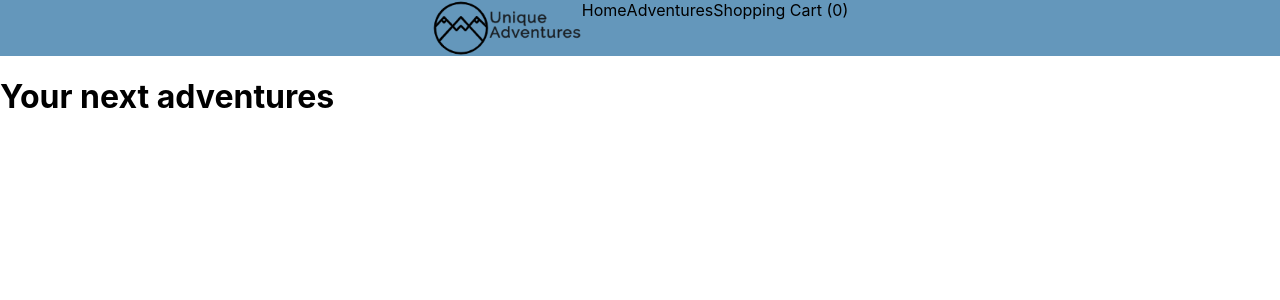
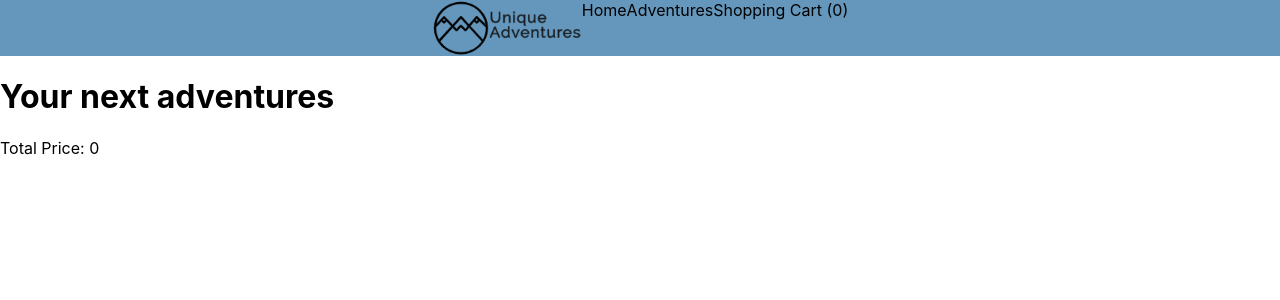
Before and after one commit to Anastasia-ra/next.js-ecommerce-store, a Next.js app: page /shoppingcart in a window 1280 px wide. Shown: the top 300 px of the page. Built offline with nearby package versions, Linux system fonts and the light colour scheme.

Commit message:
Add total price

```diff
--- a/pages/shoppingcart.js
+++ b/pages/shoppingcart.js
@@ -1,14 +1,61 @@
 import Head from 'next/head';
 import Layout from '../components/Layout';
+import { getParsedCookie, setParsedCookie } from '../util/cookies.js';
+import adventuresDatabase from '../util/database';
 
-export default function ShoppingCart() {
+export default function ShoppingCart(props) {
+  const cookieValue = getParsedCookie('cart') || [];
+  const newCookie = cookieValue.map((cookieObject) => {
+    function findName() {
+      for (const singleAdventure of props.adventures) {
+        if (singleAdventure.id === cookieObject.id) {
+          return {
+            ...cookieObject,
+            name: singleAdventure.name,
+            price: singleAdventure.price,
+          };
+        }
+      }
+    }
+    return findName();
+  });
+  setParsedCookie('cart', newCookie);
+
+  const totalPrice = newCookie.reduce((previousValue, currentValue) => {
+    return previousValue + currentValue.price * currentValue.items;
+  }, 0);
+
+  console.log('totalPrice', totalPrice);
+
   return (
     <Layout>
       <Head>
         <title>Shopping Cart</title>
       </Head>
-
       <h1>Your next adventures </h1>
+      {newCookie.map((singleItem) => {
+        const totalItemPrice = singleItem.price * singleItem.items;
+        return (
+          <div key={singleItem.id}>
+            {' '}
+            id: {singleItem.id} name:{singleItem.name} price: {singleItem.price}{' '}
+            Quantity: {singleItem.items} total price item: {totalItemPrice}
+          </div>
+        );
+      })}
+      <div>Total Price: {totalPrice}</div>
     </Layout>
   );
 }
+
+export function getServerSideProps(context) {
+  const cartOnCookies = context.req.cookies.cart || '[]';
+  const cart = JSON.parse(cartOnCookies);
+
+  return {
+    props: {
+      adventures: adventuresDatabase,
+      addedAdventures: cart,
+    },
+  };
+}
```
